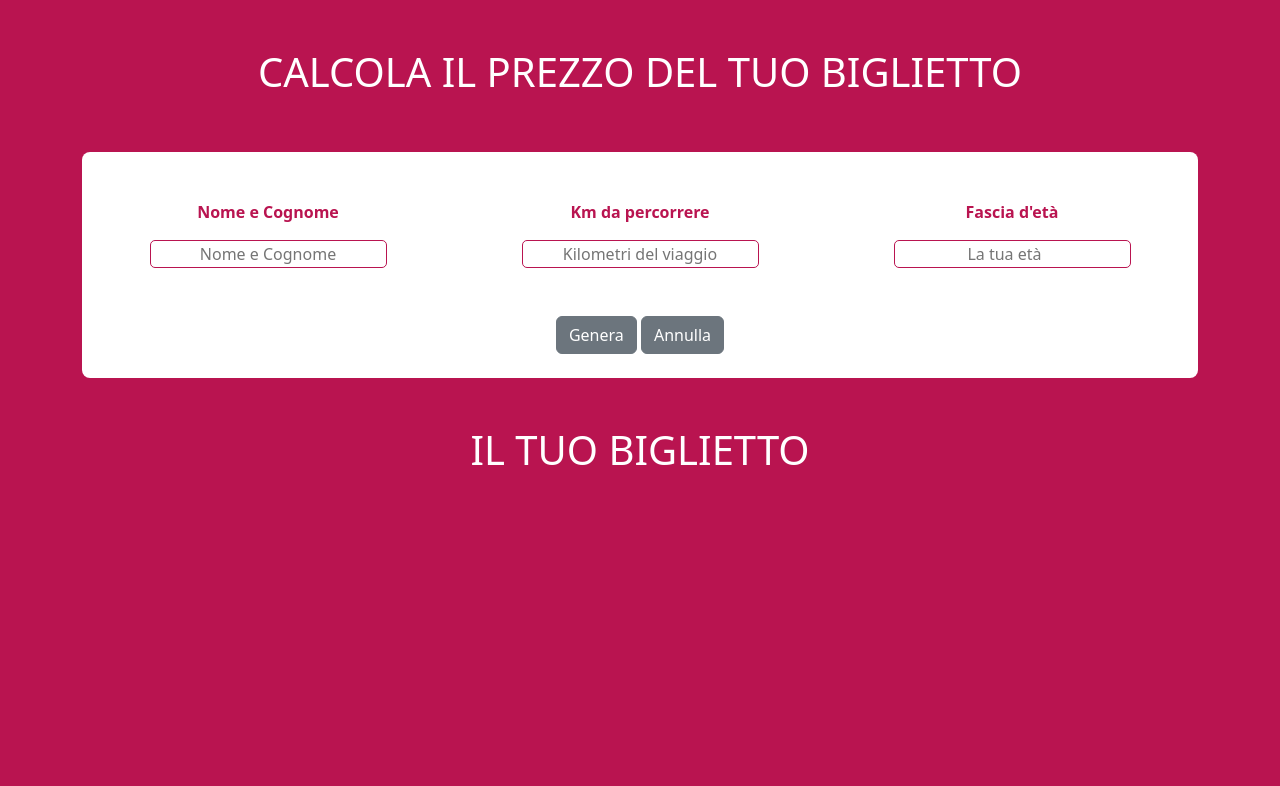
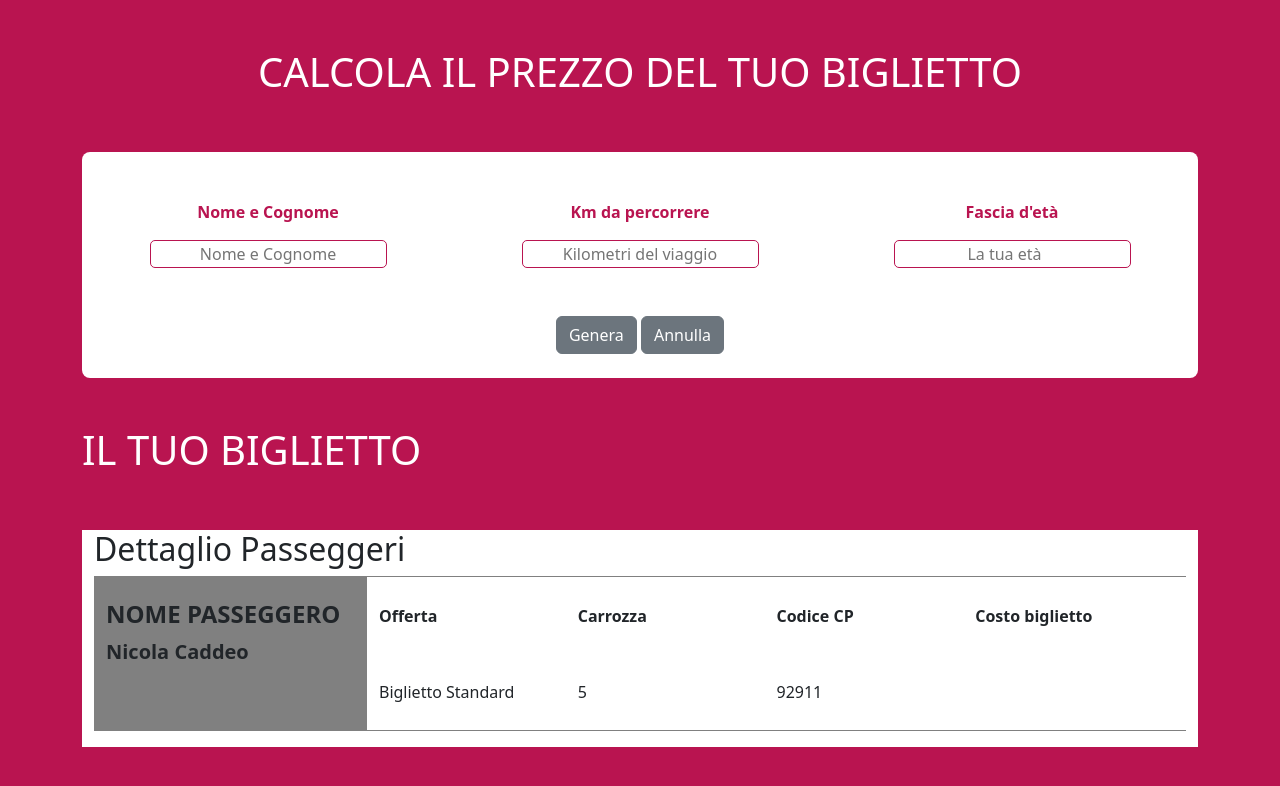
Before and after one commit to nicolacaddeo/js-biglietto-treno-form, a plain HTML site: page index.html in a window 1280 px wide. Drawn offline with nearby package versions, Linux system fonts and the light colour scheme.

Commit message:
completed ticket infomation style

```diff
--- a/css/style.css
+++ b/css/style.css
@@ -19,3 +19,12 @@ body {
 .nc-select-padding {
     padding: 1px 2px;
 }
+
+.nc-bg-gray {
+    background-color: #808080;
+}
+
+#ticket-info {
+    border-top: 1px solid gray;
+    border-bottom: 1px solid gray;
+}
--- a/index.html
+++ b/index.html
@@ -41,8 +41,29 @@
                     </div>
                 </div>
             </section>
-            <section>
+            <section class="text-start">
                 <h1 class="text-uppercase text-white py-5">Il tuo biglietto</h1>
+                <div class="container nc-bg-white" id="ticket">
+                    <h2 class="text-upeercase">Dettaglio Passeggeri</h2>
+                    <div class="container pb-3">
+                        <div class="row text-dark">
+                            <div class="col-3 nc-bg-gray pt-4 pb-5">
+                                <h4 class="text-uppercase fw-bold">Nome passeggero</h4>
+                                <p class="fw-semibold fs-5">Nicola Caddeo</p>
+                            </div>
+                            <div id="ticket-info" class="col-9 d-flex flex-wrap align-items-center">
+                                <div class="col-3 fw-bold">Offerta</div>
+                                <div class="col-3 fw-bold">Carrozza</div>
+                                <div class="col-3 fw-bold">Codice CP</div>
+                                <div class="col-3 fw-bold">Costo biglietto</div>
+                                <div class="col-3">Biglietto Standard</div>
+                                <div class="col-3">5</div>
+                                <div class="col-3">92911</div>
+                                <div class="col-3" id="price"></div>
+                            </div>
+                        </div>
+                    </div>
+                </div>
             </section>
         </main>
 
```
